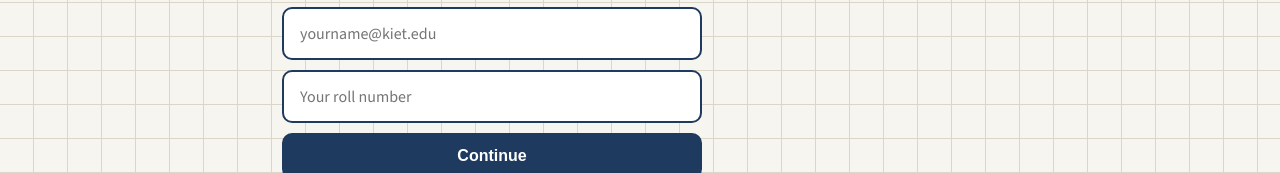
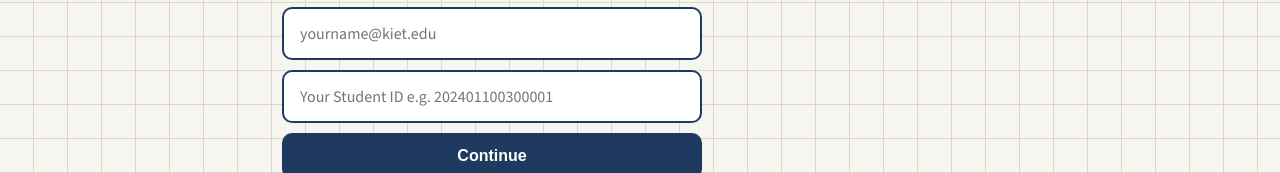
Before and after one commit to Abhishek-Kumar-Maurya6387/Seating-Plan-Finder, a website: page seating-plan-finder/public/index.html in a window 1280 px wide. Shown: the part 269-442 px from the top of the page. Drawn offline with nearby package versions, Linux system fonts and the light colour scheme.

Commit message:
Update student ID sign-in placeholder

```diff
--- a/seating-plan-finder/public/index.html
+++ b/seating-plan-finder/public/index.html
@@ -28,7 +28,7 @@
 
     <form id="login-form" autocomplete="off">
       <input id="login-email" type="email" placeholder="yourname@kiet.edu" aria-label="KIET email" required>
-      <input id="login-roll" type="text" inputmode="numeric" placeholder="Your roll number" aria-label="Roll number" required>
+      <input id="login-roll" type="text" inputmode="numeric" placeholder="Your Student ID e.g. 202401100300001" aria-label="Student ID" required>
       <button type="submit">Continue</button>
     </form>
     <p id="login-hint" class="form-hint"></p>
```
